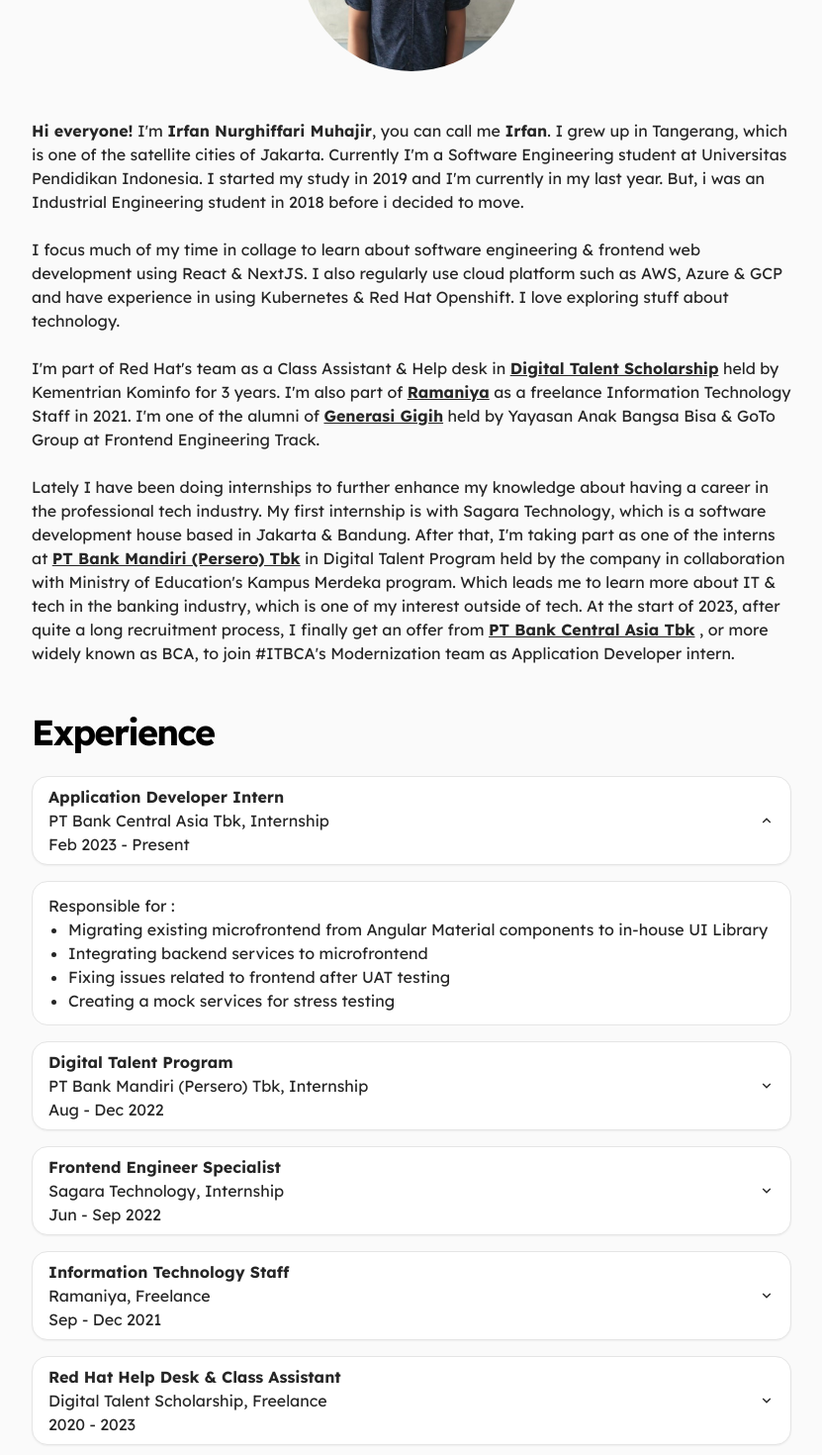
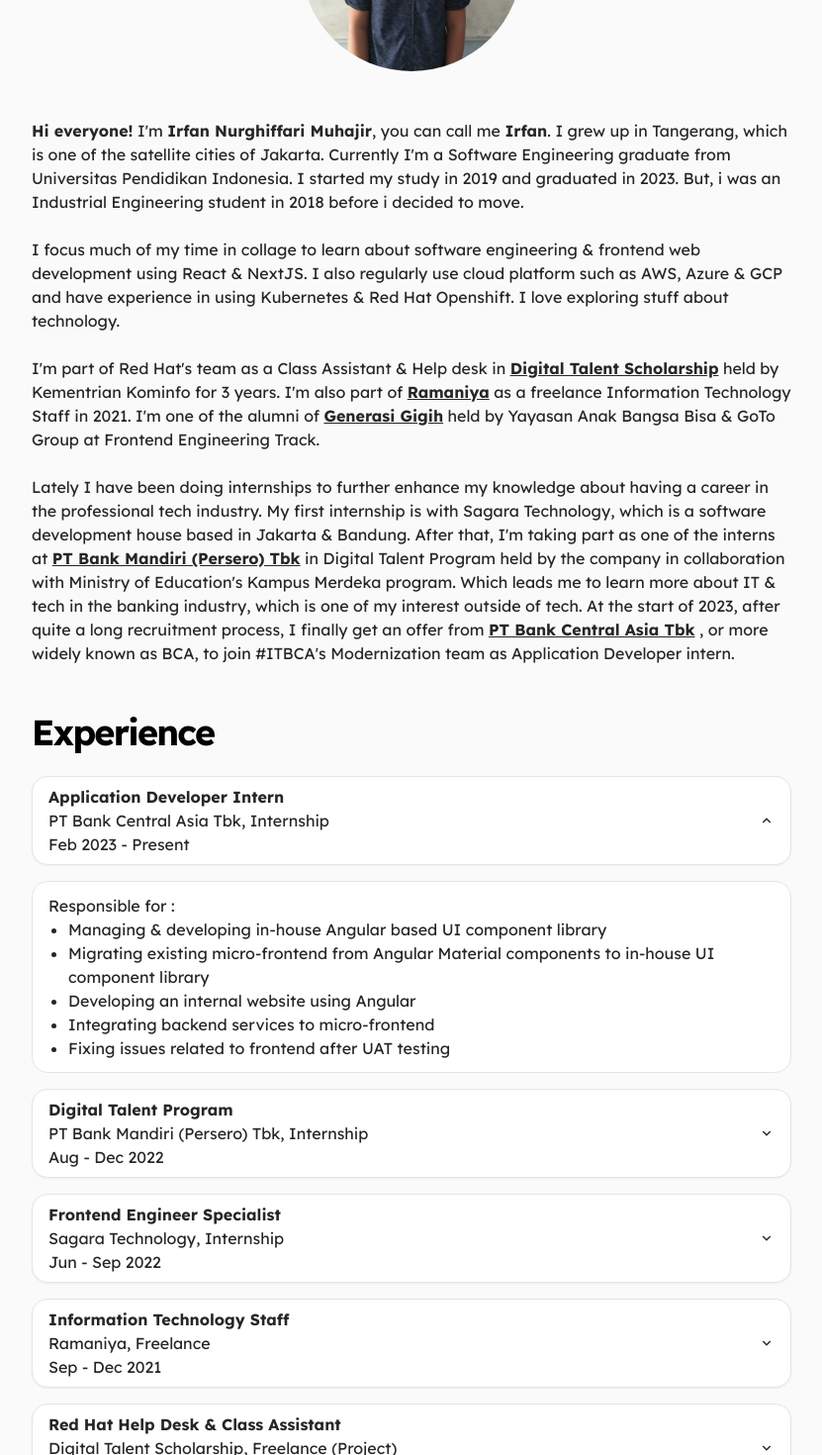
Before and after one commit to irfan44/irfannm, a Next.js app: page /about in a window 1280 px wide. Shown: the part 400-1870 px from the top of the page at 99% size, without its empty margins (224-1055 px from the left). Built offline with nearby package versions, Linux system fonts and the light colour scheme.

Commit message:
chore: fix contents and add updated cv

```diff
--- a/components/about/AboutMe.tsx
+++ b/components/about/AboutMe.tsx
@@ -20,9 +20,9 @@
             <strong>Irfan Nurghiffari Muhajir</strong>, you can call me{' '}
             <strong>Irfan</strong>. I grew up in Tangerang, which is one of the
             satellite cities of Jakarta. Currently I&apos;m a Software
-            Engineering student at Universitas Pendidikan Indonesia. I started
-            my study in 2019 and I&apos;m currently in my last year. But, i was
-            an Industrial Engineering student in 2018 before i decided to move.
+            Engineering graduate from Universitas Pendidikan Indonesia. I
+            started my study in 2019 and graduated in 2023. But, i was an
+            Industrial Engineering student in 2018 before i decided to move.
           </p>
           <p>
             I focus much of my time in collage to learn about software
--- a/components/about/CurriculumVitae.tsx
+++ b/components/about/CurriculumVitae.tsx
@@ -12,12 +12,12 @@
           <ExternalLink
             type="text"
             title="Download here"
-            href="https://drive.google.com/file/d/14SkpfAltg0GS4qfomrwZH3g8fpGxDulX/view?usp=sharing"
+            href="https://irfannm.dev/cv"
             className="font-bold underline"
           >
             here
           </ExternalLink>{' '}
-          <span>(last updated: April 2022)</span>
+          <span>(last updated: August 2023)</span>
         </p>
       </div>
     </div>
--- /dev/null
+++ b/components/common/CVButton.tsx
@@ -0,0 +1,12 @@
+import ExternalLink from '../../lib/ui/ExternalLink';
+
+const CVButton = () => {
+  return (
+    <ExternalLink type="text" title="View my CV!" href="https://irfannm.dev/cv">
+      <span className="text-xl">📄</span>
+      <span>View my CV!</span>
+    </ExternalLink>
+  );
+};
+
+export default CVButton;
--- a/components/common/ContactButton.tsx
+++ b/components/common/ContactButton.tsx
@@ -8,7 +8,7 @@
         title="Contact me!"
         href="mailto:irfannmuhajir@gmail.com"
       >
-        <span className="text-xl mb-1">📧</span>
+        <span className="text-xl">📧</span>
         <span>Contact me!</span>
       </ExternalLink>
     </>
--- a/components/home/HeroSection.tsx
+++ b/components/home/HeroSection.tsx
@@ -3,6 +3,7 @@
 import ContactButton from 'components/common/ContactButton';
 import SocialLink from 'components/common/SocialMedia';
 import Text from 'lib/ui/Text';
+import CVButton from '../common/CVButton';
 
 const HeroSection = () => {
   return (
@@ -27,11 +28,16 @@
           </Text>
         </div>
         <p>
-          A software engineering student who have a lot of passion in technology
-          and web development, especially frontend development using React,
-          NextJS, and Angular
+          A software engineering graduate who have a lot of passion in web
+          development, especially frontend development using React, NextJS, and
+          Angular, with special interest in the banking or finance related
+          industry
         </p>
-        <ContactButton />
+        <div className="flex items-center space-x-2">
+          <ContactButton />
+          <span>or</span>
+          <CVButton />
+        </div>
         <div className="flex space-x-4 py-4">
           <SocialLink />
         </div>
--- a/data/experience.ts
+++ b/data/experience.ts
@@ -7,10 +7,11 @@
     year: 'Feb 2023 - Present',
     employmentType: 'Internship',
     responsibility: [
-      'Migrating existing microfrontend from Angular Material components to in-house UI Library',
-      'Integrating backend services to microfrontend',
+      'Managing & developing in-house Angular based UI component library',
+      'Migrating existing micro-frontend from Angular Material components to in-house UI component library',
+      'Developing an internal website using Angular',
+      'Integrating backend services to micro-frontend',
       'Fixing issues related to frontend after UAT testing',
-      'Creating a mock services for stress testing',
     ],
   },
   {
@@ -50,7 +51,7 @@
     title: 'Red Hat Help Desk & Class Assistant',
     company: 'Digital Talent Scholarship',
     year: '2020 - 2023',
-    employmentType: 'Freelance',
+    employmentType: 'Freelance (Project)',
     responsibility: [
       'Helping in managing Red Hat training LMS',
       'Preparing & managing live sessions at every weekdays',
--- a/types/experience.ts
+++ b/types/experience.ts
@@ -7,7 +7,8 @@
     | 'Part-time'
     | 'Contract'
     | 'Internship'
-    | 'Freelance';
+    | 'Freelance'
+    | 'Freelance (Project)';
   responsibility: string[];
 };
 
```
